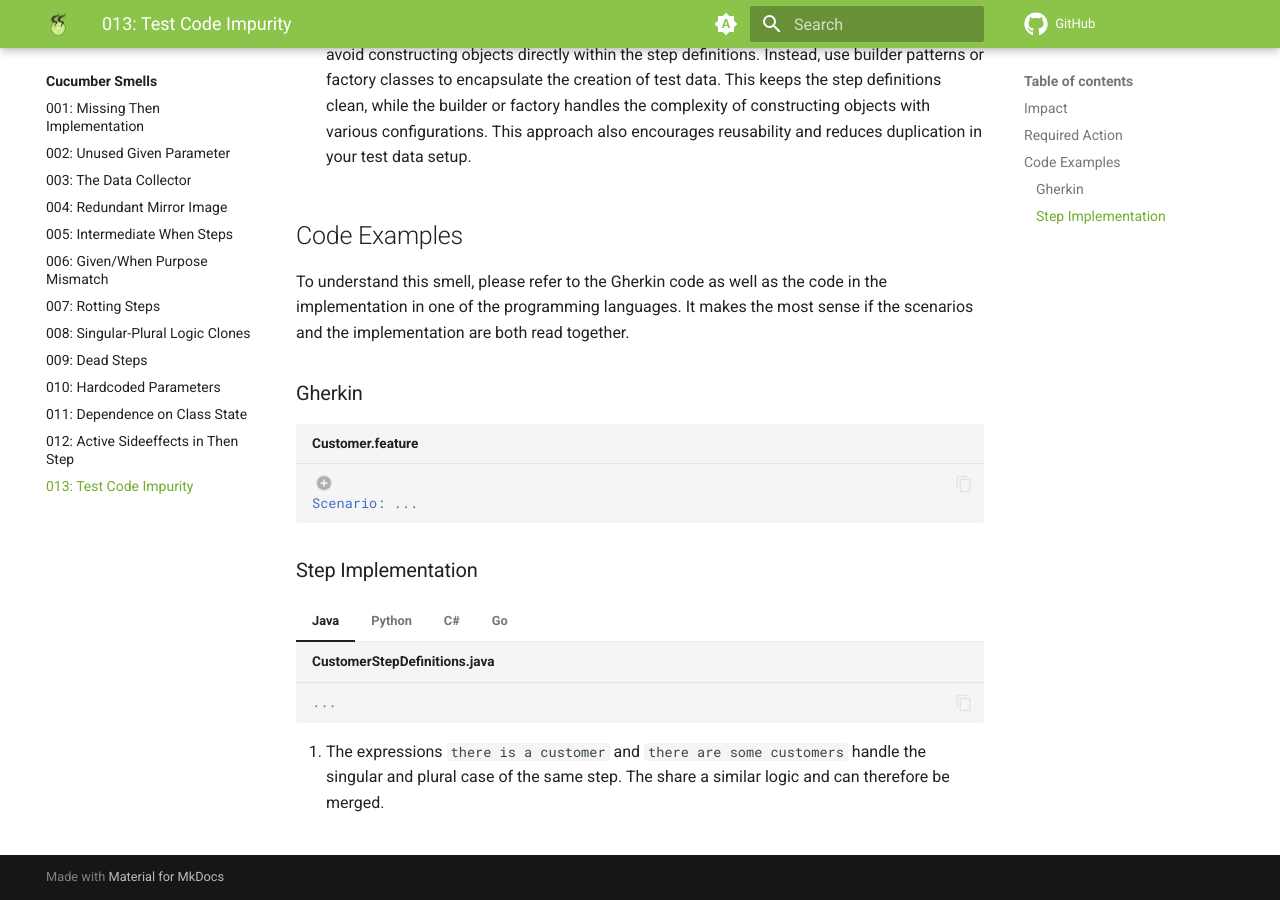
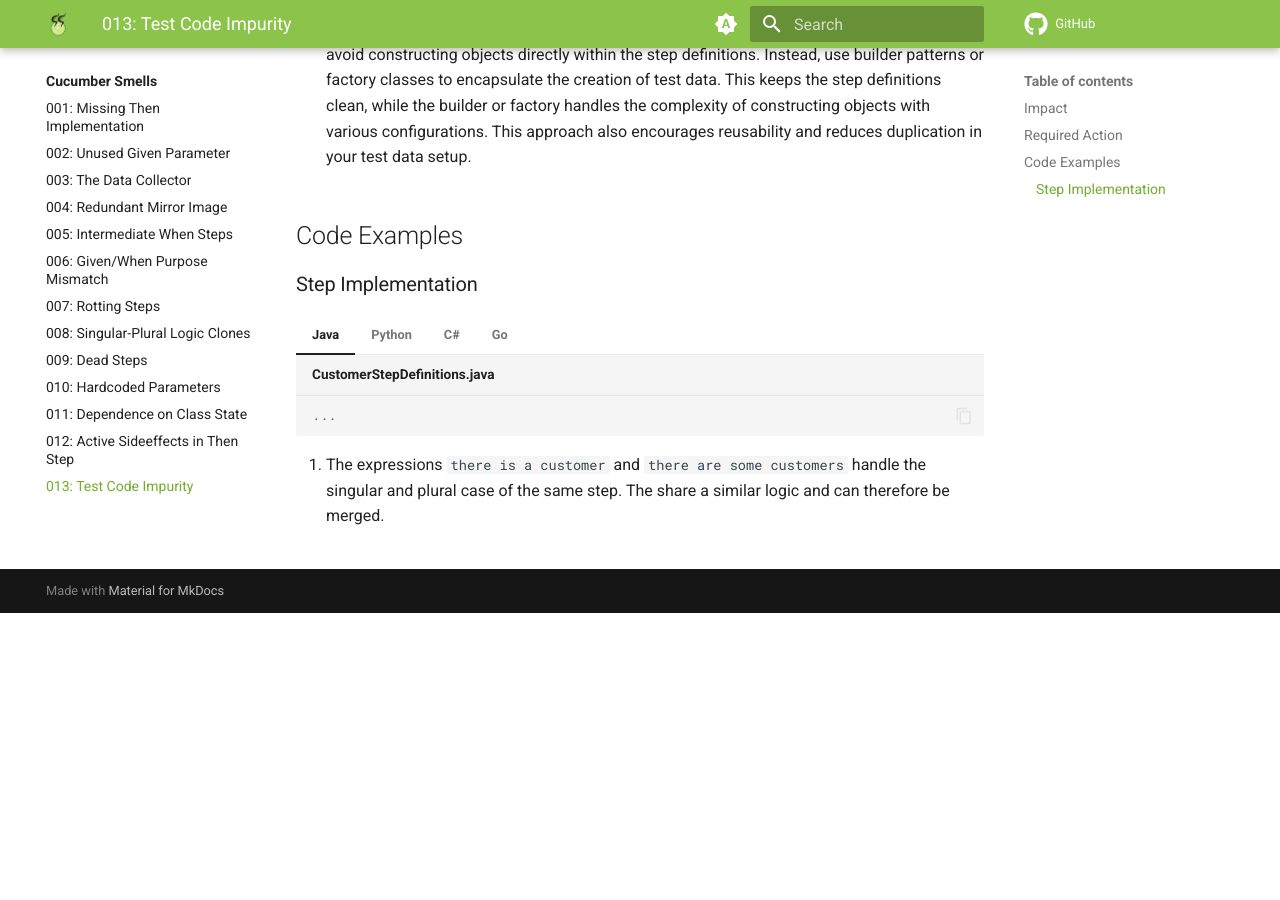
Before and after one commit to Cucumber-Diseases/cucumber-diseases.github.io, an MkDocs documentation site: the page built from docs/smells/013-test-code-impurity.md, in a window 1280 px wide and 900 px high, scrolled down 1680 px. Built offline with MkDocs 1.6.1 and Material for MkDocs 9.7.7, drawn with Linux system fonts in a browser that asks for light colours; after the commit the page ends 2293 px from its top, so only the background shows below that.

Commit message:
no need for gherkin example

````diff
--- a/docs/smells/013-test-code-impurity.md
+++ b/docs/smells/013-test-code-impurity.md
@@ -32,17 +32,6 @@
 
 
 ## Code Examples
-To understand this smell, please refer to the Gherkin code as well as the code in the implementation in one of the programming languages. It makes the most sense if the scenarios and the implementation are both read together.
-
-### Gherkin
-```gherkin title="Customer.feature"
-
-# (1)!
-Scenario: ...
-
-```
-
-1. Notes ...
 
 ### Step Implementation
 === "Java"
````
